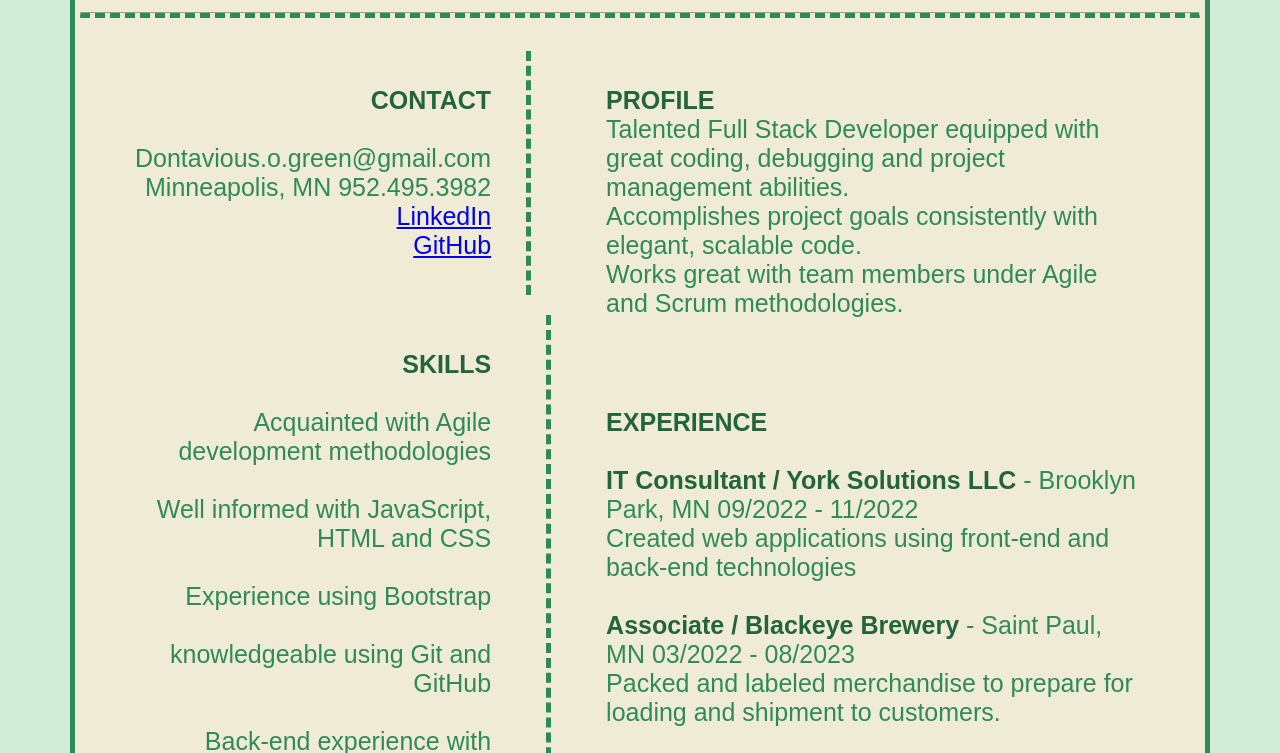
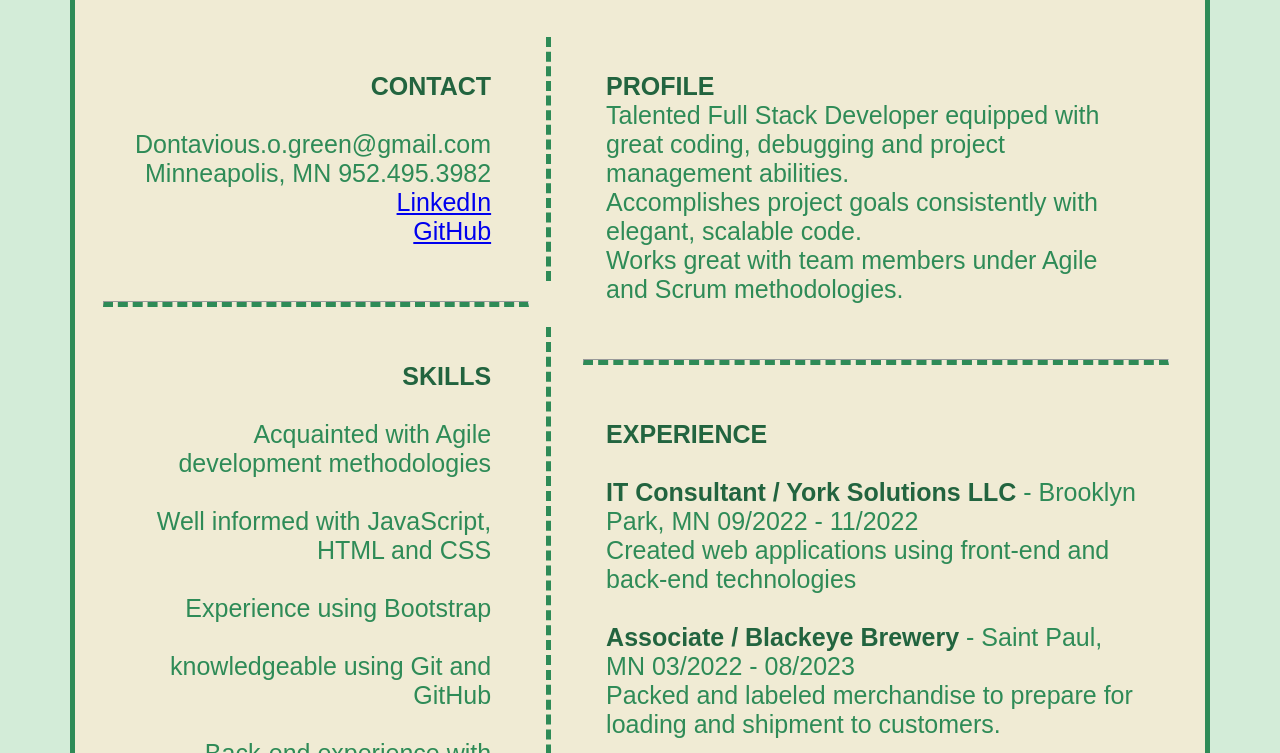
Before and after one commit to Donte2022/Donte2022.github.io, a plain HTML site: page index.html in a window 1280 px wide. Shown: the part 282-1035 px from the top of the page. Drawn offline with Linux system fonts and the light colour scheme.

Commit message:
adjusting border layout

```diff
--- a/index.html
+++ b/index.html
@@ -16,13 +16,12 @@
                     <br>
                     Full-Stack Developer
                 </p>
-                <hr>
             </div>
-
         <div class="flex-container">
             <div class="container">
                 <div class="childOne">
-                <p class="contact">
+                    <div class="contact">
+                    <p>
                     <b> CONTACT </b>
                     <br><br>
                         Dontavious.o.green@gmail.com
@@ -35,9 +34,9 @@
                         <a href="https://github.com/Donte2022"
                         target="_blank">
                         GitHub </a>
-
-                </p>
-            <!-- <hr> -->
+                    </p>
+                </div>
+            <hr>
 
             <div class="skills">
                     <p>
@@ -68,8 +67,9 @@
                         Authorized to work permanently in the U.S. without a
                         sponsorship
                     </p>
-                    <!-- <hr> -->
+
             </div>
+            <hr>
                 <div class="education">
                     <P>
                         <b> EDUCATION </b>
@@ -98,8 +98,8 @@
                             <br> Works great with team members under Agile and Scrum
                             methodologies.
                     </p>
-                    <!-- <hr> -->
                 </div>
+                <hr>
 
             <div class="experience">
                     <p>
--- a/styles.css
+++ b/styles.css
@@ -50,6 +50,7 @@ p{
 .header {
     text-align: center;
     font-size: 45px;
+    border-bottom: thick dashed seagreen;
 }
 
 .name{
@@ -58,13 +59,17 @@ p{
 
 .contact{
     text-align: right;
-    border-right: thick dashed seagreen ;
-
+    border-right: thick dashed seagreen;
+    /* border-top: thick dashed seagreen; */
+    border-width: 90%;
 
 }
 
 .profile {
     text-align: left;
+    /* border-top: thick dashed seagreen;
+    border-top-width: 90%; */
+
 }
 
 .flex-container {
@@ -75,32 +80,32 @@ p{
 .skills{
     text-align: right;
     border-right: thick dashed seagreen ;
-    /* border-bottom: thick dashed seagreen; */
-
+    border-width: 90%;
 }
 
 .experience{
     text-align: left;
+    /* border-width: 90%; */
+
 }
 
 .education{
     text-align: right;
     border-right: thick dashed seagreen ;
+    border-width: 90%;
 
 }
 
 hr{
     border-bottom: thick dashed seagreen;
-    width: auto;
+    width: 90%;
 }
 
 .childOne{
     flex-direction: column;
-    /* border-right: thick dashed seagreen ; */
 }
 
 .childTwo{
-    /* border-left: thick solid  seagreen; */
     flex-direction: column;
     align-items: stretch;
 }
```
